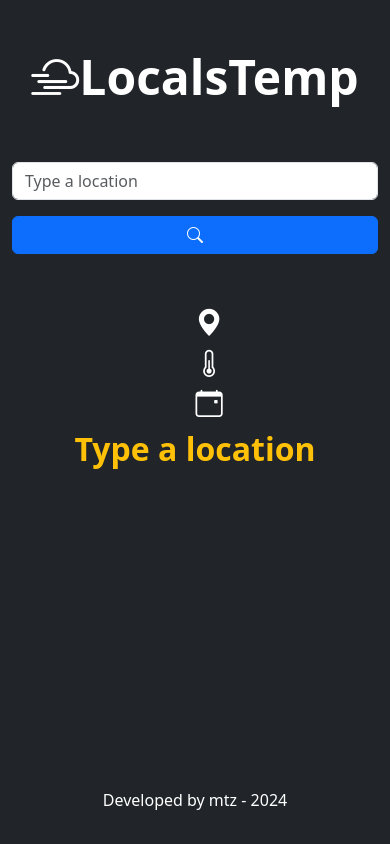
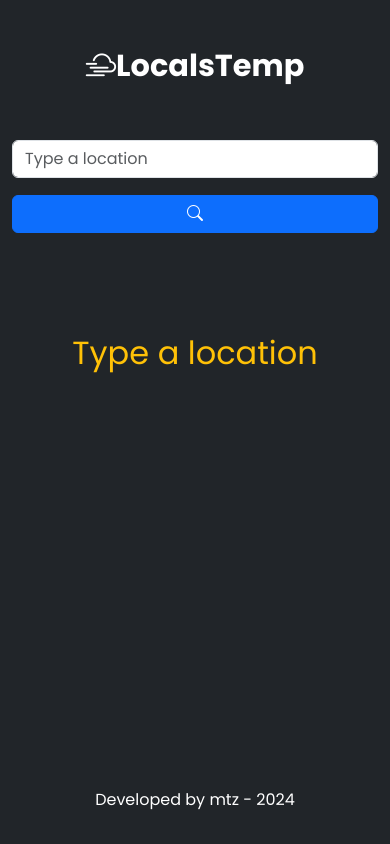
Before and after one commit to mtzlisopeak/LocalsTemp, a website: page index.html in a window 390 px wide. Both pictures are taken after a click on the button 195 px from the left and 235 px from the top of the page. Drawn offline with nearby package versions, Linux system fonts and the light colour scheme; files that its build step writes are made by us from their sources.

Commit message:
all problems fixed

```diff
--- a/index.html
+++ b/index.html
@@ -5,6 +5,9 @@
     <meta name="viewport" content="width=device-width, initial-scale=1.0">
     <link rel="stylesheet" href="https://cdn.jsdelivr.net/npm/bootstrap@5.3.3/dist/css/bootstrap.min.css">
     <link rel="stylesheet" href="https://cdn.jsdelivr.net/npm/bootstrap-icons@1.11.3/font/bootstrap-icons.min.css">
+    <link rel="preconnect" href="https://fonts.googleapis.com">
+    <link rel="preconnect" href="https://fonts.gstatic.com" crossorigin>
+    <link href="https://fonts.googleapis.com/css2?family=Poppins:ital,wght@0,100;0,200;0,300;0,400;0,500;0,600;0,700;0,800;0,900;1,100;1,200;1,300;1,400;1,500;1,600;1,700;1,800;1,900&display=swap" rel="stylesheet">
     <link rel="stylesheet" href="./dist/styles/main.css">
     <title>LocalsTemp</title>
 </head>
--- a/src/scripts/main.js
+++ b/src/scripts/main.js
@@ -10,11 +10,11 @@ document.addEventListener("DOMContentLoaded", () => {
     let today = new Date;
 
     let clearInput = () => inputCity.value = ""
-    let clearIcons = () => icons.forEach(el => el.classList.toggle("d-none"))
+    let clearIcons = () => icons.forEach(el => el.classList.add("d-none"))
     let clearDetails = () => details.forEach(detail => detail.textContent = "")
-    let clearMessage = (element) => element.textContent = ""
+    let clearMessage = () => message.textContent = ""
     let removeDnone = () => icons.forEach(icon => icon.classList.remove("d-none"))
-    let showMessage = (text, type)=>{message.textContent = text; message.className=""; message.classList.add(type)}
+    let showMessage = (text, type)=>{message.textContent = text; message.className=type;}
     let toggleLoader = () => loader.classList.toggle("d-none")
     let updateDetails = (response) => {
         itemList[0].textContent = `Location: ${response.name}`;
@@ -33,11 +33,11 @@ document.addEventListener("DOMContentLoaded", () => {
                 toggleLoader()
                 setTimeout(function(){
                     let response = JSON.parse(xhttp.responseText);
-                    clearIcons()
-                    clearDetails()
-                    removeDnone(icons);
+                    clearIcons();
+                    clearDetails();
                     updateDetails(response)
-                    toggleLoader()
+                    removeDnone();
+                    toggleLoader();
                 }, 500)
             }
             else if (xhttp.status === 404) {
@@ -58,8 +58,8 @@ document.addEventListener("DOMContentLoaded", () => {
 
     if (btnBuscar) {
         btnBuscar.addEventListener("click", () => {
-            if (inputCity.value === "" || inputCity.value === null){
-                clearDetails()
+            if (inputCity.value.trim() === ""){
+                clearDetails();
                 clearIcons();
                 showMessage("Type a location", "text-warning")
             }
--- /dev/null
+++ b/src/styles/main.css
@@ -0,0 +1,76 @@
+* {
+    color: #fff;
+    list-style: none;
+    box-sizing: border-box;
+    font-family: "Poppins", sans-serif;
+}
+
+#home .logo {
+    font-size: 3rem;
+    font-weight: bold;
+}
+
+#home ul {
+    margin: 0 auto;
+}
+
+#home ul li {
+    font-size: 1.7rem;
+}
+
+#search .container {
+    display: flex;
+    align-self: center;
+    justify-content: center;
+    gap: 2vh;
+}
+
+#search .container .form-control {
+    width: 50%;
+}
+
+#message {
+    font-size: 2rem;
+}
+
+#details {
+    flex-direction: column;
+}
+
+
+@media (min-width: 768px) and (max-width: 1024px){
+    #home .container .form-control {
+        width: 70%;
+    }
+
+    #home .logo {
+        font-size: 2.5rem;
+    }
+
+    #home ul li {
+        font-size: 1.5rem;
+    }
+}
+
+@media (max-width: 767px) {
+    #home .container {
+        display: block;
+    }
+
+    #home .container .form-control {
+        width: 100%;
+        margin-bottom: 2vh;
+    }
+
+    .btn-primary {
+        width: 100%;
+    }
+
+    #home .logo {
+        font-size: 1.9rem;
+    }
+
+    #home ul li {
+        font-size: 1.3rem;
+    }
+}
--- a/src/styles/main.scss
+++ /dev/null
@@ -1,68 +0,0 @@
-* {
-    border: none;
-    margin: 0;
-    padding: 0;
-    box-sizing: border-box;
-    color: #fff;
-    list-style: none;
-}
-
-#home {
-    .logo {
-        font-size: 3rem;
-        font-weight: bold;
-    }
-
-    ul {
-        margin: 0 auto;
-
-        li {
-            font-size: 1.7rem;
-        }
-    }
-}
-
-#search {
-    .container {
-        display: flex;
-        align-self: center;
-        justify-content: center;
-        gap: 2vh;
-
-        .form-control {
-            width: 50%;
-        }
-    }
-
-    @media (min-width: 768px) and (max-width: 1024px){
-        .container {
-            .form-control {
-                width: 70%;
-            }
-        }
-    }
-
-    @media (max-width: 767px) {
-        .container {
-            display: block;
-
-            .form-control {
-                width: 100%;
-                margin-bottom: 2vh;
-            }
-
-            .btn-primary {
-                width: 100%;
-            }
-        }
-    }
-}
-
-#message {
-    font-size: 2rem;
-    font-weight: bold;
-}
-
-#details {
-    flex-direction: column;
-}
```
Also changed, not shown: gulpfile.js (+4 -4 lines).
